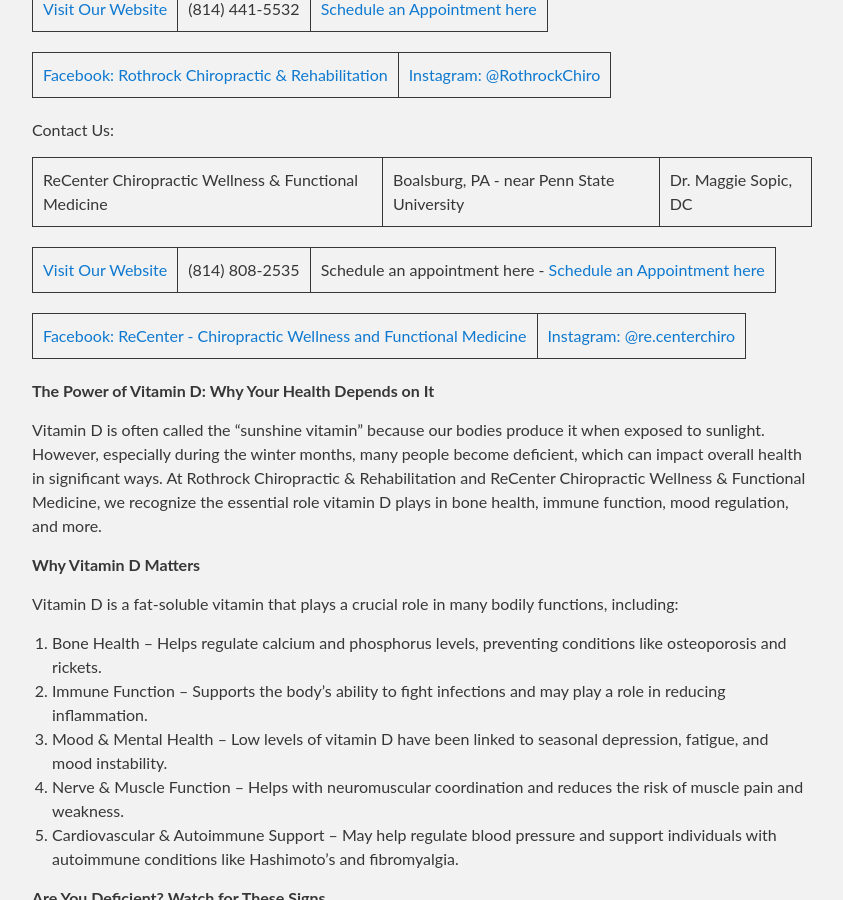
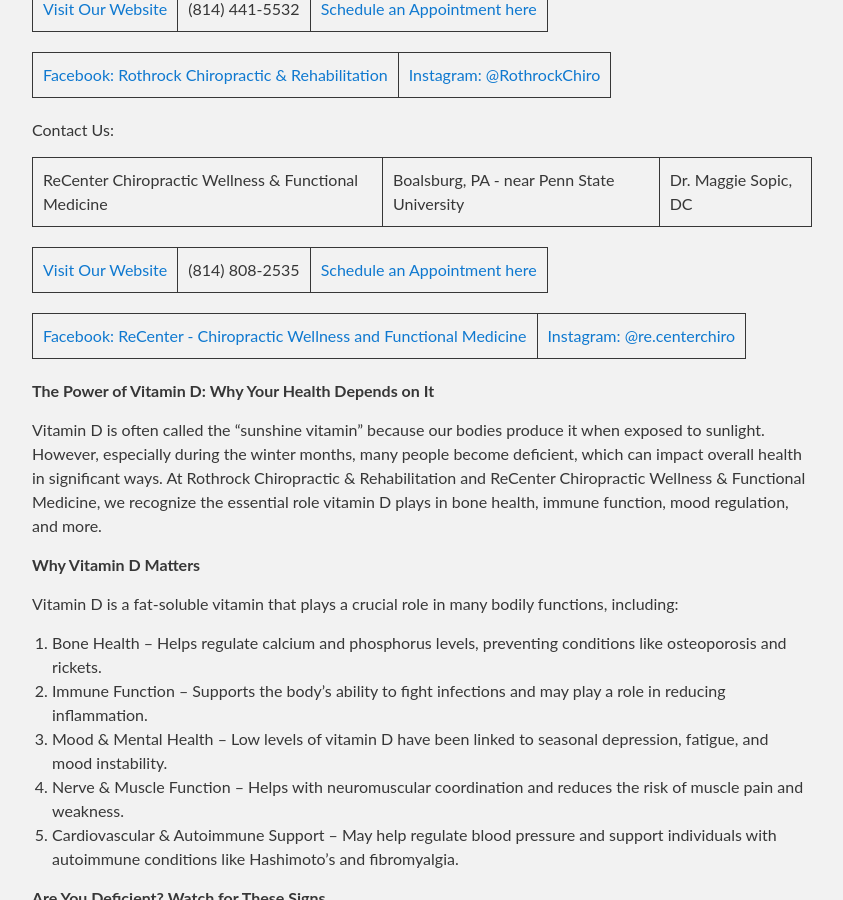
Before and after one commit to evpitcel/evpitcel.github.io, a Jekyll site: the page built from _posts/2025-02-27-MM-VitD.md, in a window 1280 px wide and 900 px high, scrolled down 617 px. Shown: the whole window, without its empty margins (218-1061 px from the left). Built offline with Jekyll 4.4.1, drawn with Linux system fonts in a browser that asks for light colours.

Commit message:
Update 2025-02-27-MM-VitD.md
last fix

```diff
--- a/_posts/2025-02-27-MM-VitD.md
+++ b/_posts/2025-02-27-MM-VitD.md
@@ -18,7 +18,7 @@
 
 ReCenter Chiropractic Wellness & Functional Medicine | Boalsburg, PA - near Penn State University | Dr. Maggie Sopic, DC
 
-<a href="https://www.ReCenterChiro.com">Visit Our Website</a> | (814) 808-2535 | Schedule an appointment here - <a href="https://recenter.janeapp.com/">Schedule an Appointment here</a>
+<a href="https://www.ReCenterChiro.com">Visit Our Website</a> | (814) 808-2535 | <a href="https://recenter.janeapp.com/">Schedule an Appointment here</a>
 
 <a href="https://www.facebook.com/recenterchiro">Facebook: ReCenter - Chiropractic Wellness and Functional Medicine</a> | <a href="https://www.instagram.com/re.centerchiro/">Instagram: @re.centerchiro</a>
 
```
